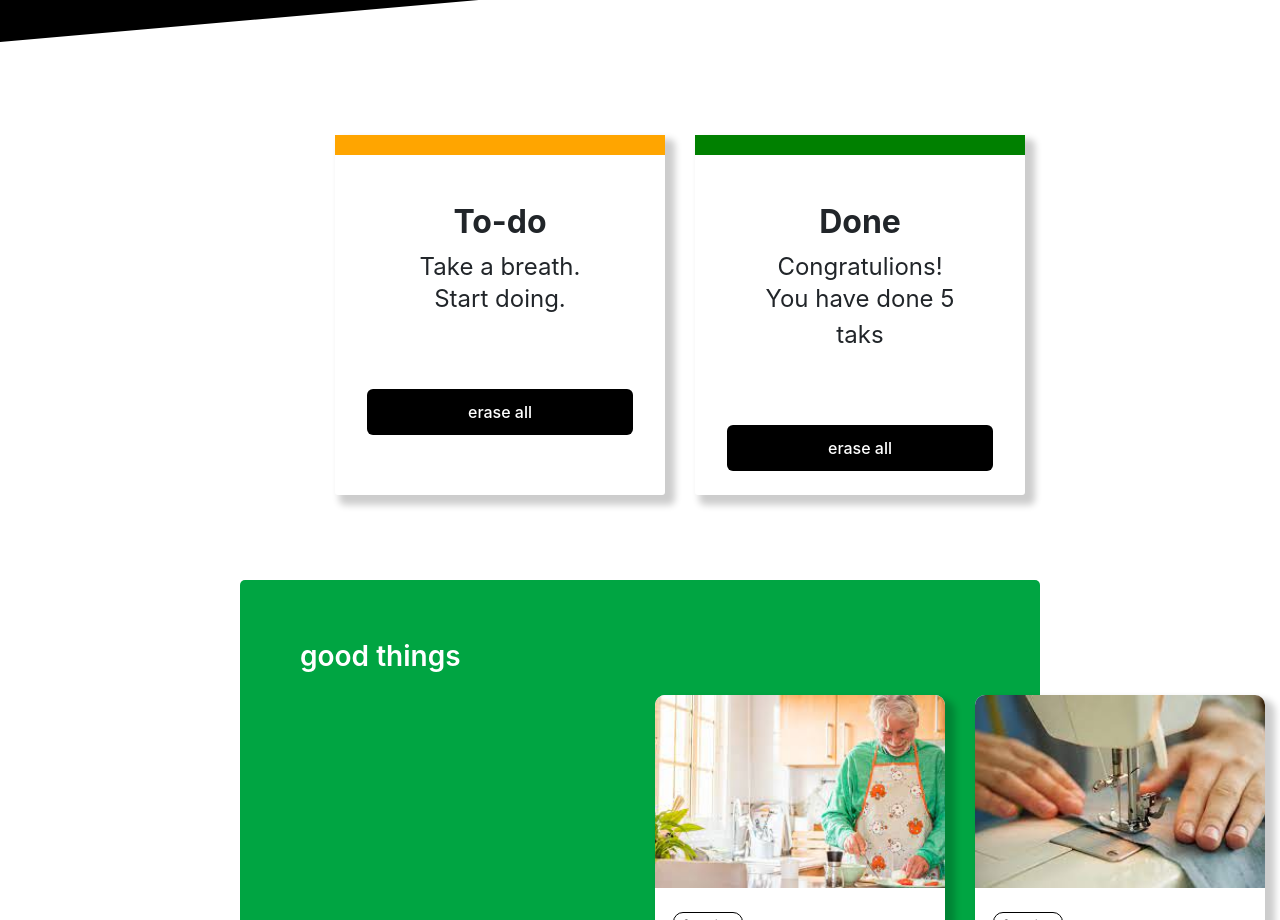
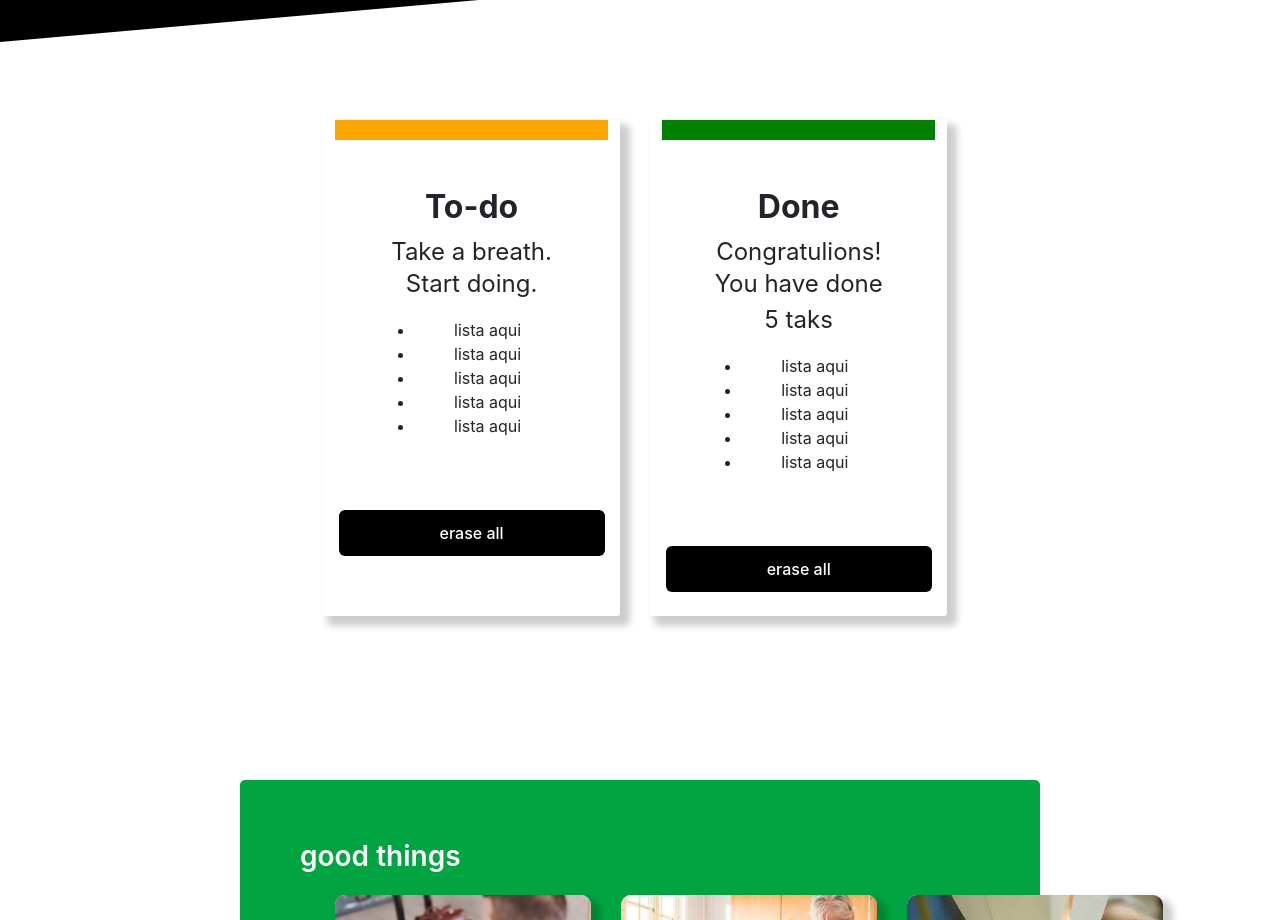
Before and after one commit to GustavoSFer/Coopers, a React (Create React App) app: page / in a window 1280 px wide. Shown: the part 920-1840 px from the top of the page. Built offline with nearby package versions, Linux system fonts and the light colour scheme; no server answers.

Commit message:
Feat and Style: Arumando e organizando os componentes

```diff
--- a/src/App.css
+++ b/src/App.css
@@ -147,7 +147,7 @@ section {
 
 .things {
   position: absolute;
-  top: 1500px;
+  top: 1700px;
   width: 100%;
 }
 
@@ -168,14 +168,14 @@ section {
 .good-things-notice {
   background-color: white;
   border-radius: 10px;
-  width: 290px;
-  height: 380px;
+  width: 20vw;
+  height: 48vh;
 }
 
 .cardGood {
   position: absolute;
   top: 100px;
-  left: 355px;
+  left: 25%;
 }
 
 .img {
@@ -284,3 +284,25 @@ section {
 input {
   border: 1px solid rgb(81, 79, 79);
 }
+
+@media only screen and (max-width: 960px) {
+  .seta {
+    background-image: none;
+  }
+  .escritorio {
+    background-image: none;
+  }
+  .things {
+    top: 1900px;
+  }
+}
+
+@media only screen and (max-width: 690px) {
+  .cardGood {
+    left: 5%;
+  }
+  .good-things-notice {
+    width: 25vw;
+    height: 58vh;
+  }
+}
--- a/src/Pages/PageCoopers.jsx
+++ b/src/Pages/PageCoopers.jsx
@@ -37,23 +37,37 @@ function PageCoopers() {
         </header>
       </div>
 
-      <div className="d-flex justify-content-center list">
-        <section>
+      <div className="list row">
+        <section className="col-5">
           <div className="color-list-doing" />
           <div className="m-5">
             <h3 className="fs-2 fw-bold">To-do</h3>
             <p className="fs-4">Take a breath.</p>
             <p className="space-top fs-4">Start doing.</p>
+            <ul>
+              <li>lista aqui</li>
+              <li>lista aqui</li>
+              <li>lista aqui</li>
+              <li>lista aqui</li>
+              <li>lista aqui</li>
+            </ul>
           </div>
           <Button sty="btn-black btn-all mb-4">erase all</Button>
         </section>
 
-        <section>
+        <section className="col-5">
           <div className="color-list-done" />
           <div className="m-5">
             <h3 className="fs-2 fw-bold">Done</h3>
             <p className="fs-4">Congratulions!</p>
             <p className="space-top fs-4">You have done 5 taks</p>
+            <ul>
+              <li>lista aqui</li>
+              <li>lista aqui</li>
+              <li>lista aqui</li>
+              <li>lista aqui</li>
+              <li>lista aqui</li>
+            </ul>
           </div>
           <Button sty="btn-black btn-all mb-4">erase all</Button>
         </section>
```
